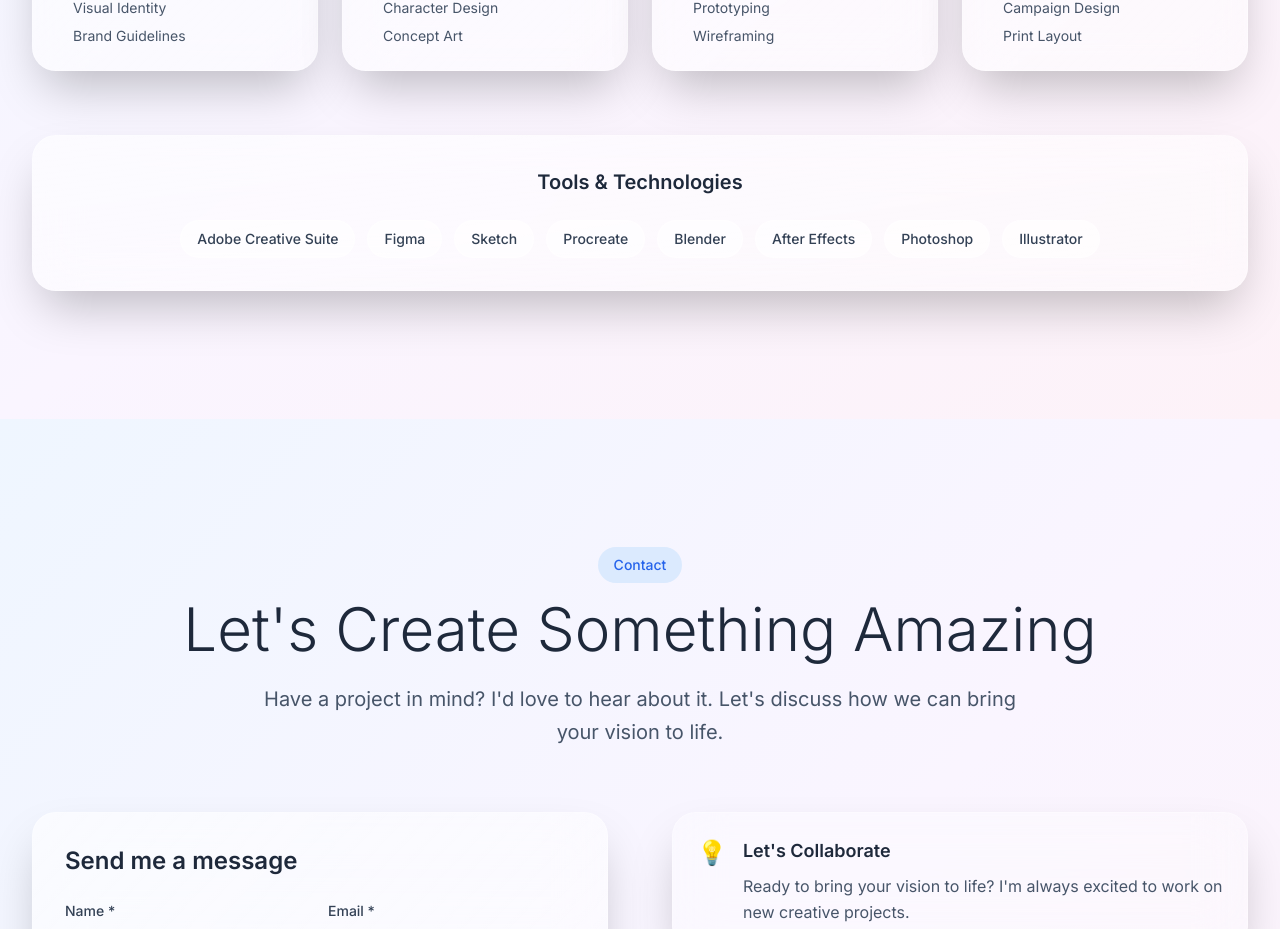
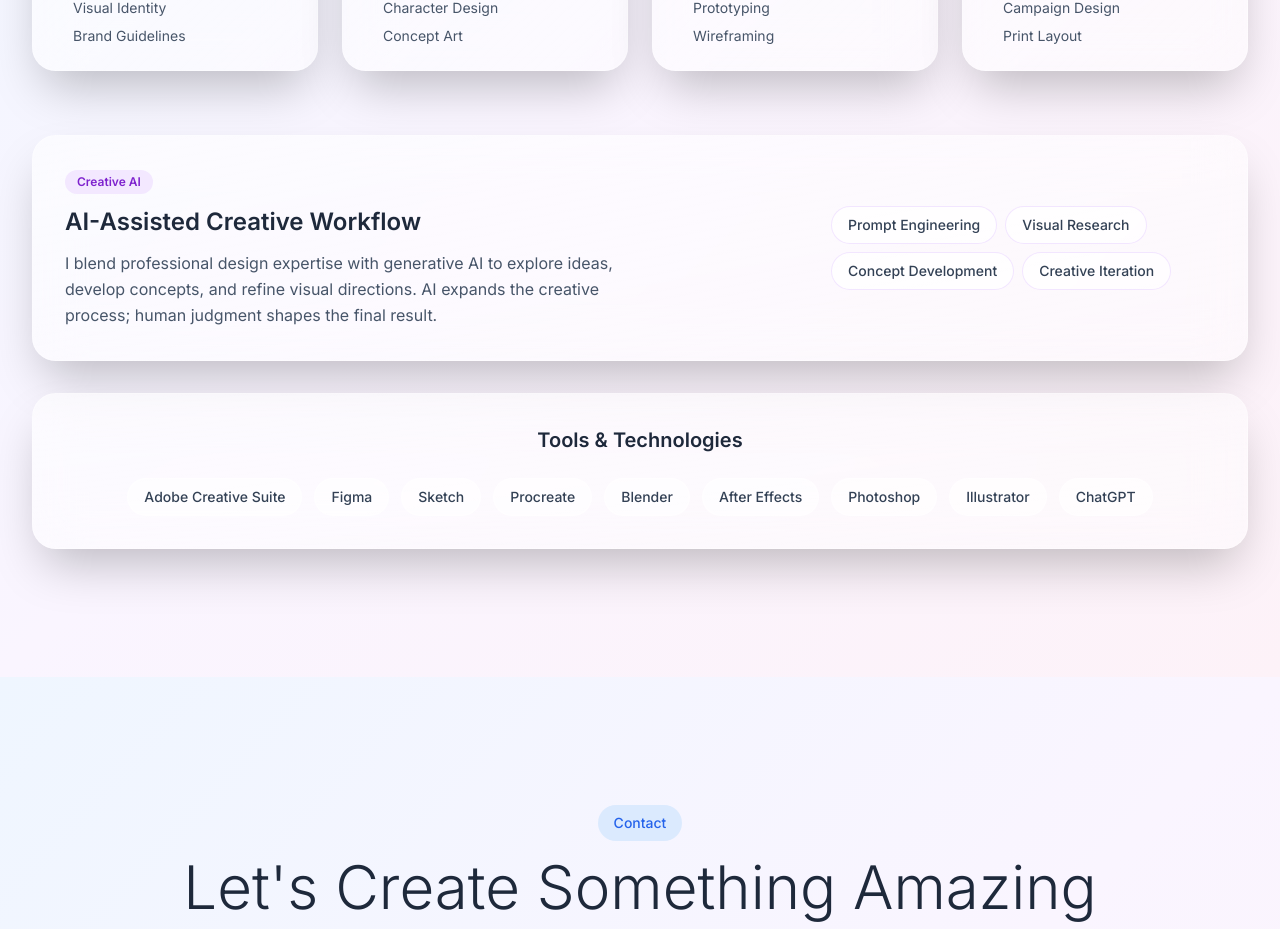
Before and after one commit to ilansas94/PortfolioIlanSas, a Next.js app: page / in a window 1280 px wide. Shown: the part 5476-6405 px from the top of the page. Built offline with nearby package versions, Linux system fonts and the light colour scheme.

Commit message:
Refresh portfolio copy and AI workflow: components/Skills.tsx

```diff
--- a/components/Skills.tsx
+++ b/components/Skills.tsx
@@ -41,7 +41,8 @@ const tools = [
   "Blender",
   "After Effects",
   "Photoshop",
-  "Illustrator"
+  "Illustrator",
+  "ChatGPT"
 ];
 
 export const Skills = () => {
@@ -111,6 +112,43 @@ export const Skills = () => {
           ))}
         </div>
 
+
+        {/* AI-Enhanced Workflow Spotlight */}
+        <motion.div
+          initial={{ opacity: 0, y: 30 }}
+          whileInView={{ opacity: 1, y: 0 }}
+          transition={{ duration: 0.6 }}
+          className="mb-8"
+        >
+          <GlassCard className="p-6 md:p-8" intensity="medium" gradient>
+            <div className="flex flex-col lg:flex-row lg:items-center justify-between gap-8">
+              <div className="max-w-xl">
+                <span className="inline-block px-3 py-1 bg-purple-100 text-purple-700 rounded-full text-xs font-semibold mb-3">
+                  Creative AI
+                </span>
+                <h3 className="text-xl md:text-2xl font-semibold text-slate-800 mb-3">
+                  AI-Assisted Creative Workflow
+                </h3>
+                <p className="text-slate-600 leading-relaxed">
+                  I blend professional design expertise with generative AI to explore ideas,
+                  develop concepts, and refine visual directions. AI expands the creative
+                  process; human judgment shapes the final result.
+                </p>
+              </div>
+              <div className="flex flex-wrap gap-2 lg:max-w-sm">
+                {["Prompt Engineering", "Visual Research", "Concept Development", "Creative Iteration"].map((skill) => (
+                  <span
+                    key={skill}
+                    className="px-4 py-2 rounded-full text-sm font-medium bg-white/70 border border-purple-200/60 text-slate-700"
+                  >
+                    {skill}
+                  </span>
+                ))}
+              </div>
+            </div>
+          </GlassCard>
+        </motion.div>
+
         {/* Tools Section */}
         <motion.div
           initial={{ opacity: 0, y: 30 }}
```
